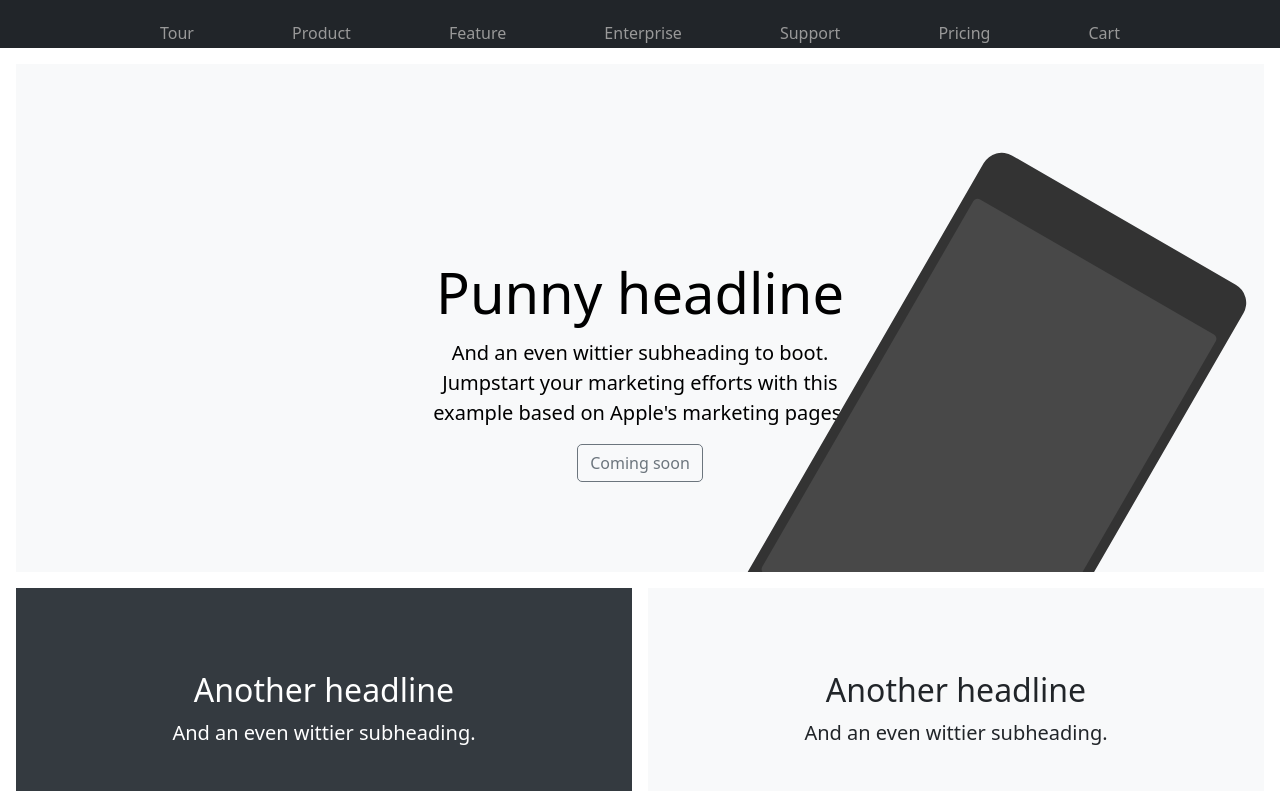
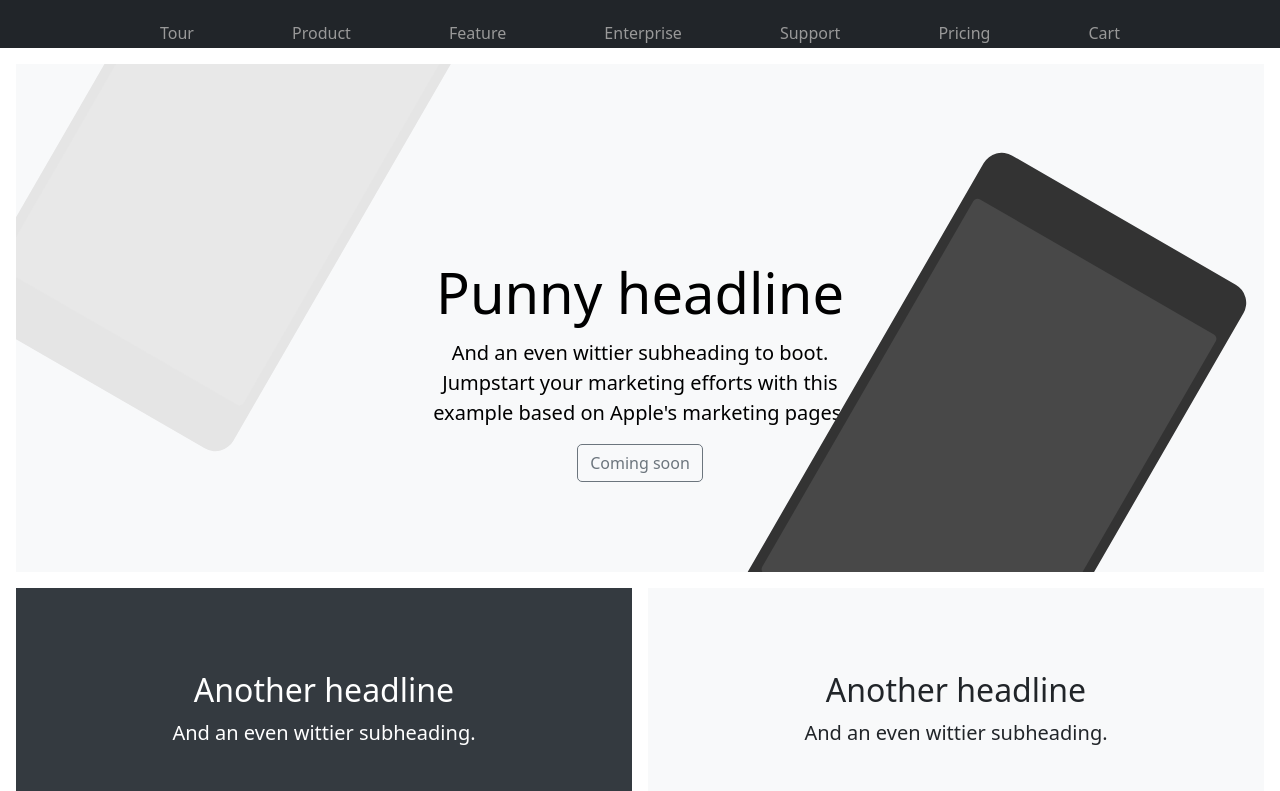
Before and after one commit to ingridmartinezdev/product-example, a plain HTML site: page index.html in a window 1280 px wide. Shown: the top 791 px of the page. Drawn offline with Linux system fonts and the light colour scheme.

Commit message:
final coding

```diff
--- a/index.html
+++ b/index.html
@@ -33,6 +33,7 @@
         <button>Coming soon</button>
       </div>
       <div class="product-banner"></div>
+      <div class="product-banner-white"></div>
     </div>
     <div class="row">
       <div class="card-left">
--- a/styles.css
+++ b/styles.css
@@ -63,6 +63,26 @@ header li{
     left: 10px;
     content: "";
     background-color: rgba(255, 255, 255, .1);
+    border-radius: 5px;
+}
+.product-banner-white{
+    width: 300px;
+    height: 540px;
+    background-color: #e5e5e5;
+    border-radius: 21px;
+    transform: rotate(30deg);
+    position: absolute;
+    left: 5%;
+    bottom: 30%;
+}
+.product-banner-white::before{
+    position: absolute;
+    top: 10%;
+    right: 10px;
+    bottom: 10%;
+    left: 10px;
+    content: "";
+    background-color: #e8e8e8;
     border-radius: 5px;
 }
 h1{
```
